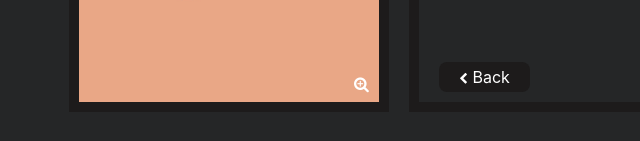
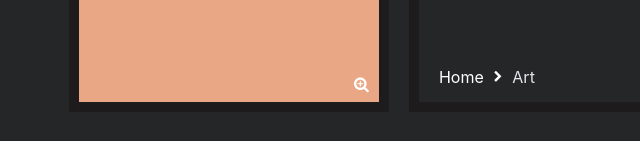
Before and after one commit to travishoki/hoki-tattoo, a React (Create React App) app: page /art in a window 1280 px wide. Shown: the part 623-764 px from the top of the page, without its empty margins (91-731 px from the left). Built offline with nearby package versions, Linux system fonts and the light colour scheme.

Commit message:
breadcrumbs

```diff
--- a/package.json
+++ b/package.json
@@ -22,6 +22,7 @@
 		"@types/node": "^16.18.115",
 		"@types/react": "^18.3.12",
 		"@types/react-dom": "^18.3.1",
+		"lodash": "^4.17.21",
 		"react": "^18.3.1",
 		"react-dom": "^18.3.1",
 		"react-router-dom": "^6.27.0",
@@ -49,6 +50,7 @@
 	},
 	"devDependencies": {
 		"@craco/craco": "^7.1.0",
+		"@types/lodash": "^4.17.12",
 		"classnames": "^2.5.1",
 		"craco-alias": "^3.0.1",
 		"eslint-config-prettier": "^9.1.0",
--- a/src/InfoBox/BackButton.scss
+++ /dev/null
@@ -1,14 +0,0 @@
-.back-button {
-	background: #1d1b1b;
-	border-radius: 8px;
-	border: none;
-	color: white;
-	cursor: pointer;
-	padding: 5px 20px;
-	text-decoration: none;
-
-	i {
-		font-size: 12px;
-		margin-right: 5px;
-	}
-}
--- a/src/InfoBox/BackButton.tsx
+++ /dev/null
@@ -1,16 +0,0 @@
-import React from 'react';
-import './BackButton.scss';
-import { Link } from 'react-router-dom';
-
-export const BackButton = ({ link = '/' }: BackButtonProps) => {
-	return (
-		<Link className="back-button" title="Back" to={link}>
-			<i className="fa fa-chevron-left" />
-			Back
-		</Link>
-	);
-};
-
-type BackButtonProps = {
-	link?: string;
-};
--- /dev/null
+++ b/src/components/Page/Breadcrumb.scss
@@ -0,0 +1,25 @@
+a.breadcrumb {
+	cursor: pointer;
+}
+
+p.breadcrumb {
+	color: #e3e6e8;
+	margin: 0;
+}
+
+.breadcrumb {
+	align-items: center;
+	border-radius: 8px;
+	border: none;
+	color: white;
+	display: flex;
+	justify-content: center;
+	padding: 0;
+	text-decoration: none;
+	text-transform: capitalize;
+
+	i {
+		font-size: 12px;
+		margin-left: 10px;
+	}
+}
--- /dev/null
+++ b/src/components/Page/Breadcrumb.tsx
@@ -0,0 +1,23 @@
+import React from 'react';
+import './Breadcrumb.scss';
+import { Link } from 'react-router-dom';
+
+export const Breadcrumb = ({ link, title }: BackButtonProps) => {
+	const text = title.replace(/-/g, ' ');
+
+	if (!link) {
+		return <p className="breadcrumb">{text}</p>;
+	}
+
+	return (
+		<Link className="breadcrumb" title={text} to={link}>
+			{text}
+			<i className="fa fa-chevron-right" />
+		</Link>
+	);
+};
+
+type BackButtonProps = {
+	link?: string;
+	title: string;
+};
--- /dev/null
+++ b/src/components/Page/Breadcrumbs.scss
@@ -0,0 +1,5 @@
+.breadcrumbs {
+	display: flex;
+	flex-direction: row;
+	gap: 10px;
+}
--- /dev/null
+++ b/src/components/Page/Breadcrumbs.tsx
@@ -0,0 +1,29 @@
+import React from 'react';
+import { compact } from 'lodash';
+import { useLocation } from 'react-router-dom';
+import { Breadcrumb } from './Breadcrumb';
+import './Breadcrumbs.scss';
+
+export const Breadcrumbs = () => {
+	const location = useLocation();
+	const links = compact(location.pathname.split('/'));
+	console.log('links:');
+	console.dir(links);
+
+	return (
+		<div className="breadcrumbs">
+			{links.length > 0 && <Breadcrumb link="/" title="Home" />}
+			{links.map((link, index) => (
+				<Breadcrumb
+					key={index}
+					link={
+						index === links.length - 1
+							? undefined
+							: '/' + links.slice(0, index + 1).join('/')
+					}
+					title={link}
+				/>
+			))}
+		</div>
+	);
+};
--- a/src/components/Page/Page.tsx
+++ b/src/components/Page/Page.tsx
@@ -1,5 +1,5 @@
 import React, { ReactNode } from 'react';
-import { BackButton } from '../../InfoBox/BackButton';
+import { Breadcrumbs } from './Breadcrumbs';
 import { Title } from '../Title';
 import './Page.scss';
 
@@ -11,7 +11,7 @@ export const Page = ({ backLink, children, title }: PageProps) => {
 			</header>
 			<div className="page-content">{children}</div>
 			<footer>
-				<BackButton link={backLink} />
+				<Breadcrumbs />
 			</footer>
 		</div>
 	);
```
Also changed, not shown: 1 other file (tests, documents, lock files or other folders).
